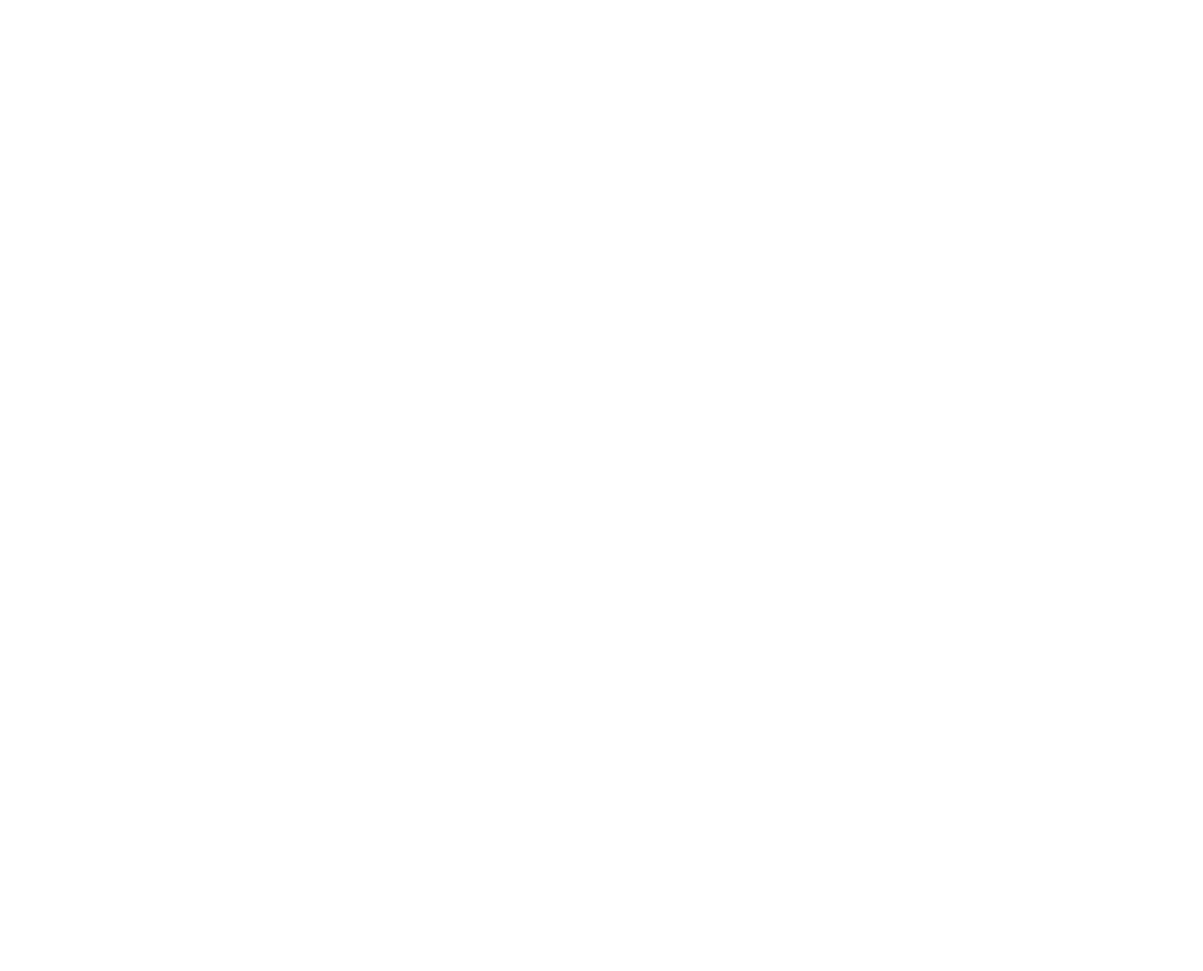
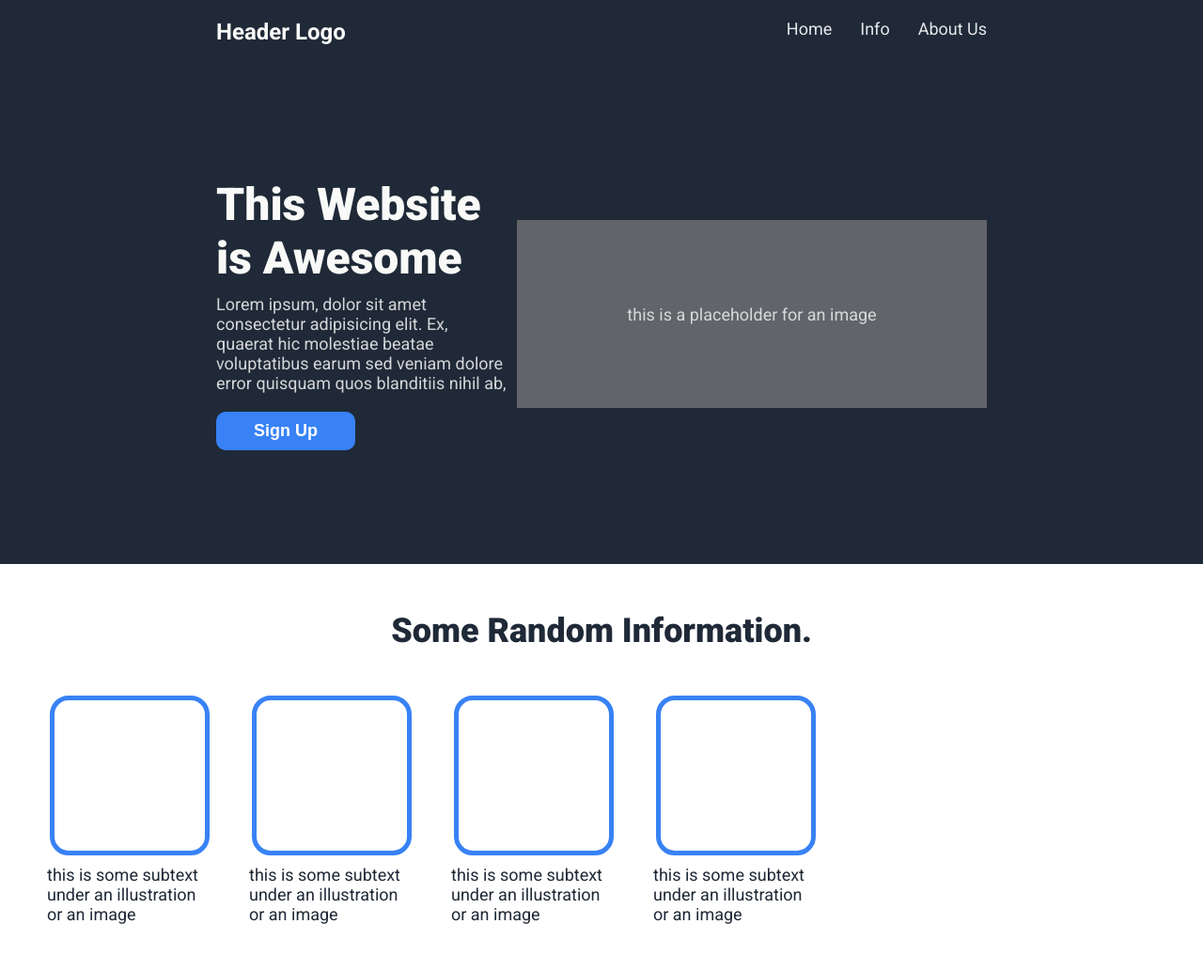
Before and after one commit to devxsameer/odin-landing-page, a plain HTML site: page index.html in a window 1280 px wide. Shown: the top 1033 px of the page at 94% size. Before the commit the page ends 800 px from the top, so only its background shows below. Drawn offline with Linux system fonts and the light colour scheme.

Commit message:
Create Full Landing Page With Styling

```diff
--- a/index.html
+++ b/index.html
@@ -5,6 +5,82 @@
     <meta name="viewport" content="width=device-width, initial-scale=1.0" />
     <title>Odin Landing Page</title>
     <link rel="stylesheet" href="style.css" />
+    <link rel="preconnect" href="https://fonts.googleapis.com" />
+    <link rel="preconnect" href="https://fonts.gstatic.com" crossorigin />
+    <link
+      href="https://fonts.googleapis.com/css2?family=Roboto:ital,wght@0,100..900;1,100..900&display=swap"
+      rel="stylesheet"
+    />
   </head>
-  <body></body>
+  <body>
+    <div class="herocontainer">
+      <div class="header">
+        <div class="logo">Header Logo</div>
+        <ul class="nav">
+          <li><a href="#hero">Home</a></li>
+          <li><a href="#info">Info</a></li>
+          <li><a href="#footer">About Us</a></li>
+        </ul>
+      </div>
+      <div class="hero">
+        <div class="hero-content">
+          <h1>This Website is Awesome</h1>
+          <p>
+            Lorem ipsum, dolor sit amet consectetur adipisicing elit. Ex,
+            quaerat hic molestiae beatae voluptatibus earum sed veniam dolore
+            error quisquam quos blanditiis nihil ab,
+          </p>
+          <button class="sign-up-btn">Sign Up</button>
+        </div>
+        <div class="hero-image">
+          <div>this is a placeholder for an image</div>
+        </div>
+      </div>
+    </div>
+    <div class="info">
+      <h2>Some Random Information.</h2>
+      <div class="boxwrapper">
+        <div class="box">
+          <div class="boximage"></div>
+          <p>this is some subtext under an illustration or an image</p>
+        </div>
+        <div class="box">
+          <div class="boximage"></div>
+          <p>this is some subtext under an illustration or an image</p>
+        </div>
+        <div class="box">
+          <div class="boximage"></div>
+          <p>this is some subtext under an illustration or an image</p>
+        </div>
+        <div class="box">
+          <div class="boximage"></div>
+          <p>this is some subtext under an illustration or an image</p>
+        </div>
+      </div>
+    </div>
+    <div class="quote">
+      <blockquote class="blockquote">
+        <p>
+          This is an inspiring quote, or a testimonial from a customer. Maybe
+          it's just filling up space, or maybe people will actually read it. Who
+          knows? All I know is that it looks nice.
+        </p>
+        <h3>-Thor, God of Thunder</h3>
+      </blockquote>
+    </div>
+    <div class="sign-up">
+      <div class="sign-up-card">
+        <div class="sign-up-content">
+          <h3>Call to Action! It's time!</h3>
+          <p>
+            Sign up for our product by clicking that button right over there!
+          </p>
+        </div>
+        <button class="sign-up-btn">Sign Up</button>
+      </div>
+    </div>
+    <div class="footer">
+      <p>Copyright © The Odin Project 2025. Created With Love by Sameer Ali</p>
+    </div>
+  </body>
 </html>
--- a/style.css
+++ b/style.css
@@ -1,5 +1,175 @@
-*{
-    margin: 0;
-    padding: 0;
-    box-sizing: border-box;
+* {
+  margin: 0;
+  padding: 0;
+  box-sizing: border-box;
 }
+body {
+  font-family: "Roboto", sans-serif;
+  font-size: 18px;
+}
+a {
+  text-decoration: none;
+  color: #e5e7eb;
+}
+li {
+  list-style: none;
+}
+/* SIGNUP Button */
+.sign-up-btn {
+  background-color: #3882f6;
+  padding: 10px 40px;
+  border: none;
+  border-radius: 10px;
+  color: white;
+  font-size: 18px;
+  font-weight: 600;
+}
+
+/* HERO Section */
+.herocontainer {
+  background-color: #1f2937;
+  height: 75vh;
+  padding: 0 230px;
+  display: flex;
+  flex-direction: column;
+}
+.header {
+  display: flex;
+  justify-content: space-between;
+  padding: 20px 0;
+}
+.header ul.nav {
+  display: flex;
+  gap: 30px;
+  font-size: 18px;
+}
+.header .logo {
+  font-size: 24px;
+  color: #f9faf8;
+  font-weight: 700;
+}
+.hero {
+  flex: 1;
+  display: flex;
+  align-items: center;
+  gap: 10px;
+}
+.hero-content h1 {
+  color: #f9faf8;
+  font-size: 48px;
+  font-weight: 900;
+  margin-bottom: 10px;
+}
+.hero-content p {
+  color: #d4d6d9;
+  font-size: 18px;
+  margin-bottom: 20px;
+}
+.hero .hero-image {
+  display: flex;
+  align-items: center;
+  justify-content: center;
+}
+.hero-image div {
+  height: 200px;
+  width: 500px;
+  background-color: rgba(145, 141, 141, 0.6);
+  display: flex;
+  align-items: center;
+  justify-content: center;
+  color: #f9faf8c5;
+}
+/* INFO Section */
+.info {
+  height: 60vh;
+  display: flex;
+  flex-direction: column;
+  align-items: center;
+  padding: 50px;
+}
+.info h2 {
+  font-size: 36px;
+  color: #1f2937;
+  font-weight: 900;
+}
+.info .boxwrapper {
+  flex: 1;
+  display: flex;
+  gap: 40px;
+}
+.boxwrapper .box {
+  flex-basis: 175px;
+  display: flex;
+  flex-direction: column;
+  align-items: center;
+  justify-content: center;
+  gap: 10px;
+  color: #1f2937;
+}
+.boxwrapper .boximage {
+  height: 170px;
+  width: 170px;
+  border: 5px solid #3882f6;
+  border-radius: 20px;
+}
+
+/* QUOTE Section */
+.quote {
+  height: 60vh;
+  display: flex;
+  align-items: center;
+  justify-content: center;
+  background-color: #e5e7eb;
+}
+.blockquote {
+  width: 55vw;
+  font-weight: 300;
+  font-size: 36px;
+  font-style: italic;
+  text-align: left;
+}
+.blockquote h3 {
+  color: #1f2937;
+  font-weight: 900;
+  text-align: right;
+  font-size: 24px;
+  font-style: none;
+}
+/* SIGNUP Section */
+.sign-up {
+  height: 50vh;
+  display: flex;
+  align-items: center;
+  justify-content: center;
+}
+.sign-up-card {
+  background-color: #3882f6;
+  width: 80vw;
+  padding: 50px;
+  border-radius: 10px;
+  display: flex;
+  align-items: center;
+  justify-content: space-around;
+}
+.sign-up-card .sign-up-content h3 {
+  color: white;
+  font-size: 24px;
+  margin: 5px 0;
+}
+.sign-up-card .sign-up-content p {
+  color: #eeeff3e8;
+}
+.sign-up-card .sign-up-btn {
+  border: 2px solid white;
+}
+
+/* FOOTER Section */
+.footer {
+  height: 16vh;
+  background-color: #1f2937;
+  display: flex;
+  align-items: center;
+  justify-content: center;
+  color: #eeeff3e8;
+  font-size: 18px;
+}
```
